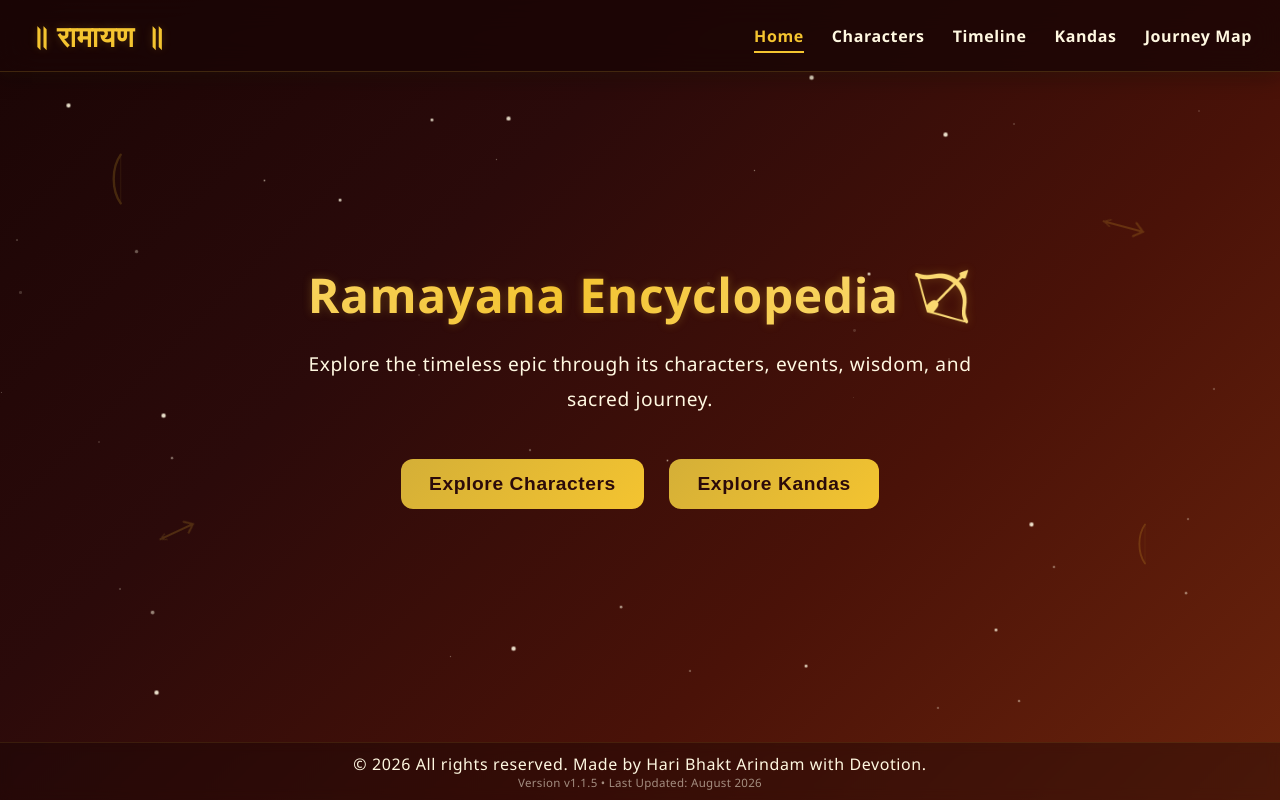
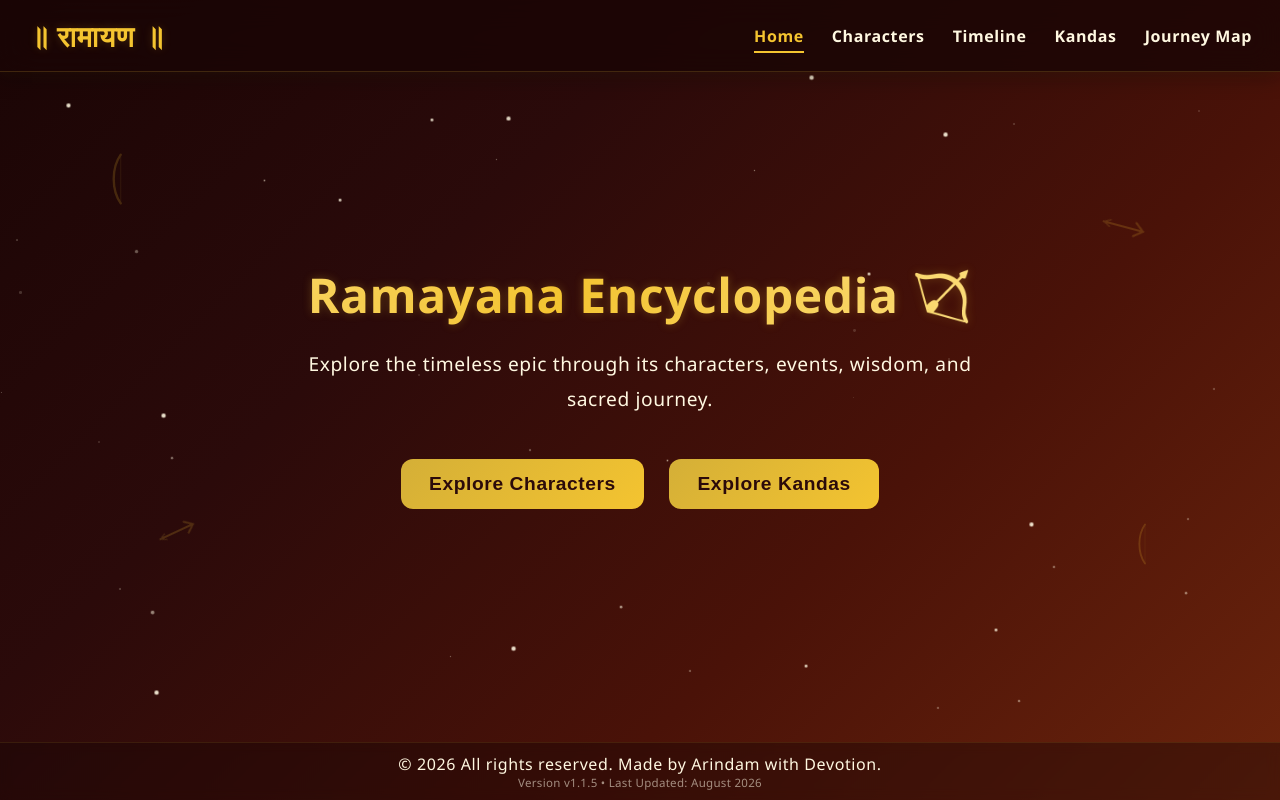
Before and after one commit to Arindam-Harh/Ramayana, a React (Vite) app: page / in a window 1280 px wide. Built offline with nearby package versions, Linux system fonts and the light colour scheme.

Commit message:
Changed the Footer

```diff
--- a/components/layouts/Footer.jsx
+++ b/components/layouts/Footer.jsx
@@ -6,7 +6,7 @@ export const Footer = () => {
   return (
     <footer className="footer">
       <div className="footer-content">
-        <p>© 2026 All rights reserved. Made by Hari Bhakt Arindam with Devotion.</p>
+        <p>© 2026 All rights reserved. Made by Arindam with Devotion.</p>
         <p className="footer-version">
           Version {version} • Last Updated: August 2026
         </p>
```
